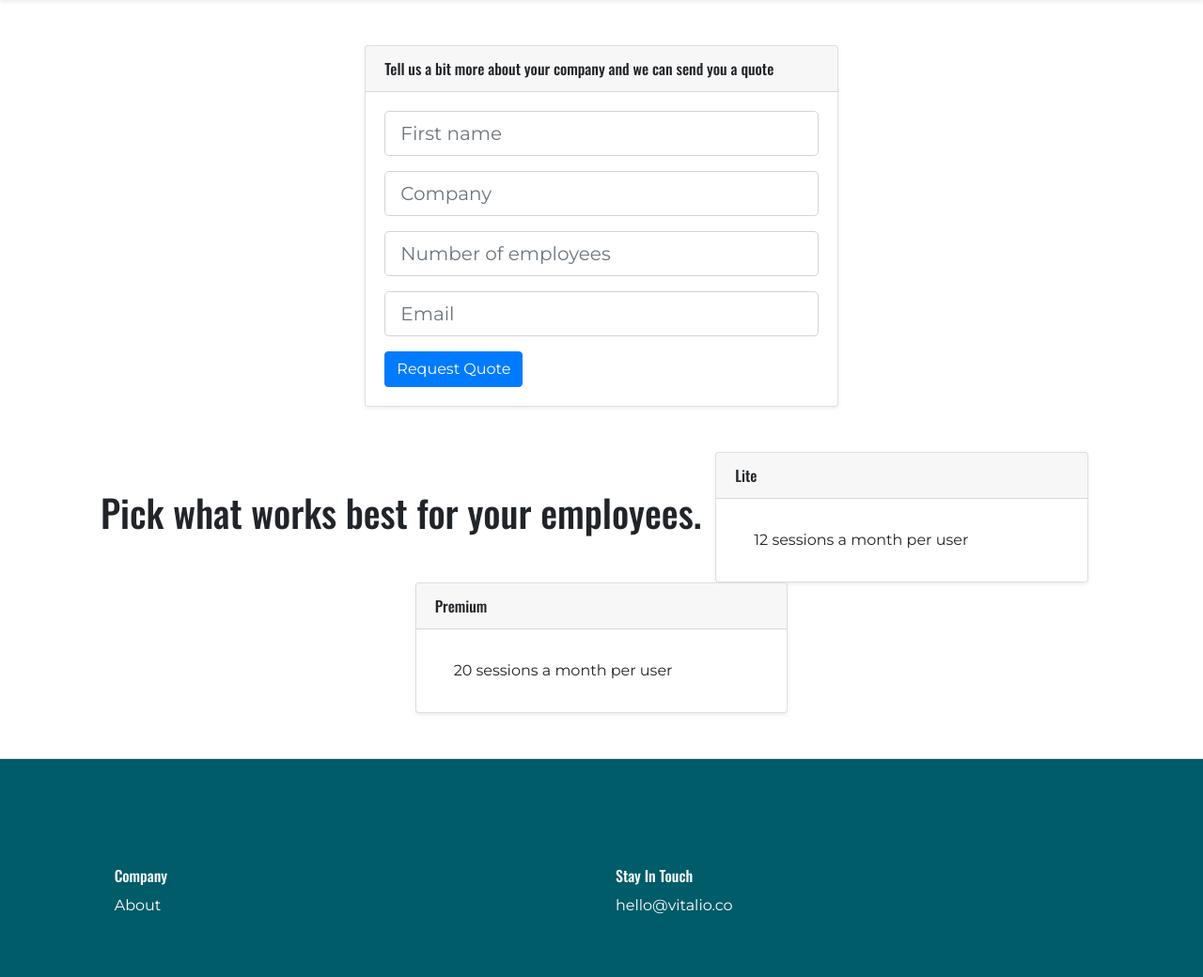
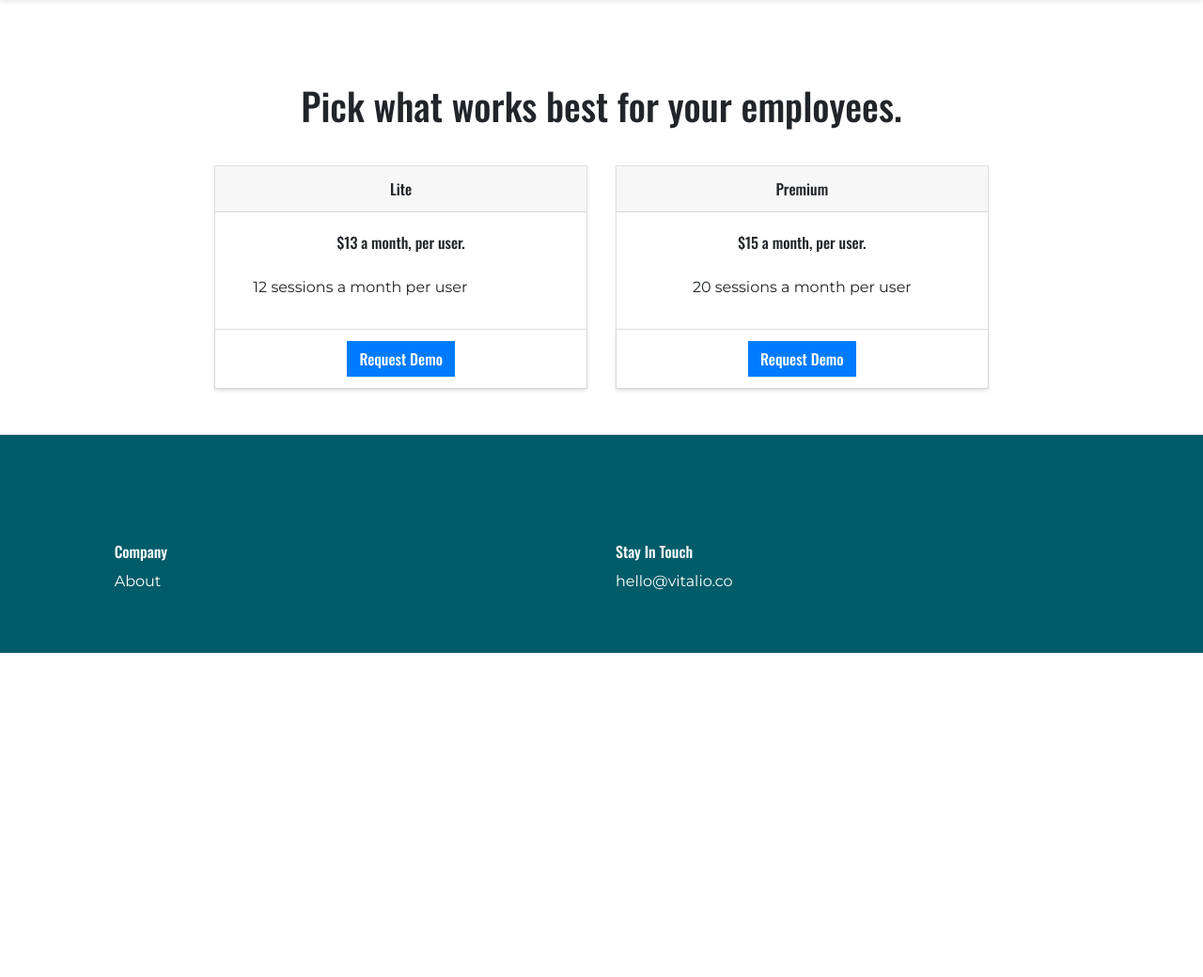
Before and after one commit to obakeng-develops/vitalio, a Django app: page /pricing in a window 1280 px wide. Shown: the part 56-1096 px from the top of the page at 94% size. After the commit the page ends 751 px from the top, so only its background shows below. Run offline with Django 3.2, Linux system fonts and the light colour scheme; some libraries are stand-ins or nearby versions.

Commit message:
Made changes to the pricing page.

```diff
--- a/vitalio/pages/templates/pages/pricing.html
+++ b/vitalio/pages/templates/pages/pricing.html
@@ -4,54 +4,35 @@
 {% block title %} Pricing {% endblock %}
 
 {% block content %}
-<section class="container-fluid">
-    <div class="row justify-content-center my-5">
-        <div class="col-md-5">
-            <div class="card shadow-sm">
-                <div class="card-header">Tell us a bit more about your company and we can send you a quote</div>
-                <div class="card-body font-montserrat">
-                    <form>
-                        <div class="form-group">
-                          <input type="text" class="form-control form-control-lg" placeholder="First name">
-                        </div>
-                        <div class="form-group">
-                          <input type="text" class="form-control form-control-lg" placeholder="Company">
-                        </div>
-                        <div class="form-group">
-                            <input type="text" class="form-control form-control-lg" placeholder="Number of employees">
-                        </div>
-                        <div class="form-group">
-                            <input type="email" class="form-control form-control-lg" placeholder="Email">
-                        </div>
-                        <button type="submit" class="btn btn-primary">Request Quote</button>
-                    </form>
-                </div>
-            </div>
-        </div>
-    </div>
-</section>
 
 <section class="container-fluid">
     <div class="row justify-content-center my-5">
-        <h1 class="text-center my-4 py-3">Pick what works best for your employees.</h1>
+        <div class="col-md-12">
+            <h1 class="text-center my-4 py-3">Pick what works best for your employees.</h1>
+        </div>
+
         <div class="col-md-4">
-            <div class="card shadow-sm">
-                <div class="card-header">Lite</div>
+            <div class="card shadow-sm rounded-0">
+                <div class="card-header text-center">Lite</div>
                 <div class="card-body">
+                    <div class="card-title text-center">$13 a month, per user.</div>
                     <ul class="list-group font-montserrat list-group-flush">
                         <li class="list-group-item">12 sessions a month per user</li>
                     </ul>
                 </div>
+                <div class="card-footer text-center bg-white shadow-sm"><a class="btn btn-primary rounded-0" href="{% url 'demo' %}">Request Demo</a></div>
             </div>
         </div>
         <div class="col-md-4">
-            <div class="card shadow-sm">
-                <div class="card-header">Premium</div>
+            <div class="card shadow-sm rounded-0">
+                <div class="card-header text-center">Premium</div>
                 <div class="card-body">
+                    <div class="card-title text-center">$15 a month, per user.</div>
                     <ul class="list-group font-montserrat list-group-flush">
-                        <li class="list-group-item">20 sessions a month per user</li>
+                        <li class="list-group-item text-center">20 sessions a month per user</li>
                     </ul>
                 </div>
+                <div class="card-footer text-center bg-white shadow-sm"><a class="btn btn-primary rounded-0" href="{% url 'demo' %}">Request Demo</a></div>
             </div>
         </div>
     </div>
```
